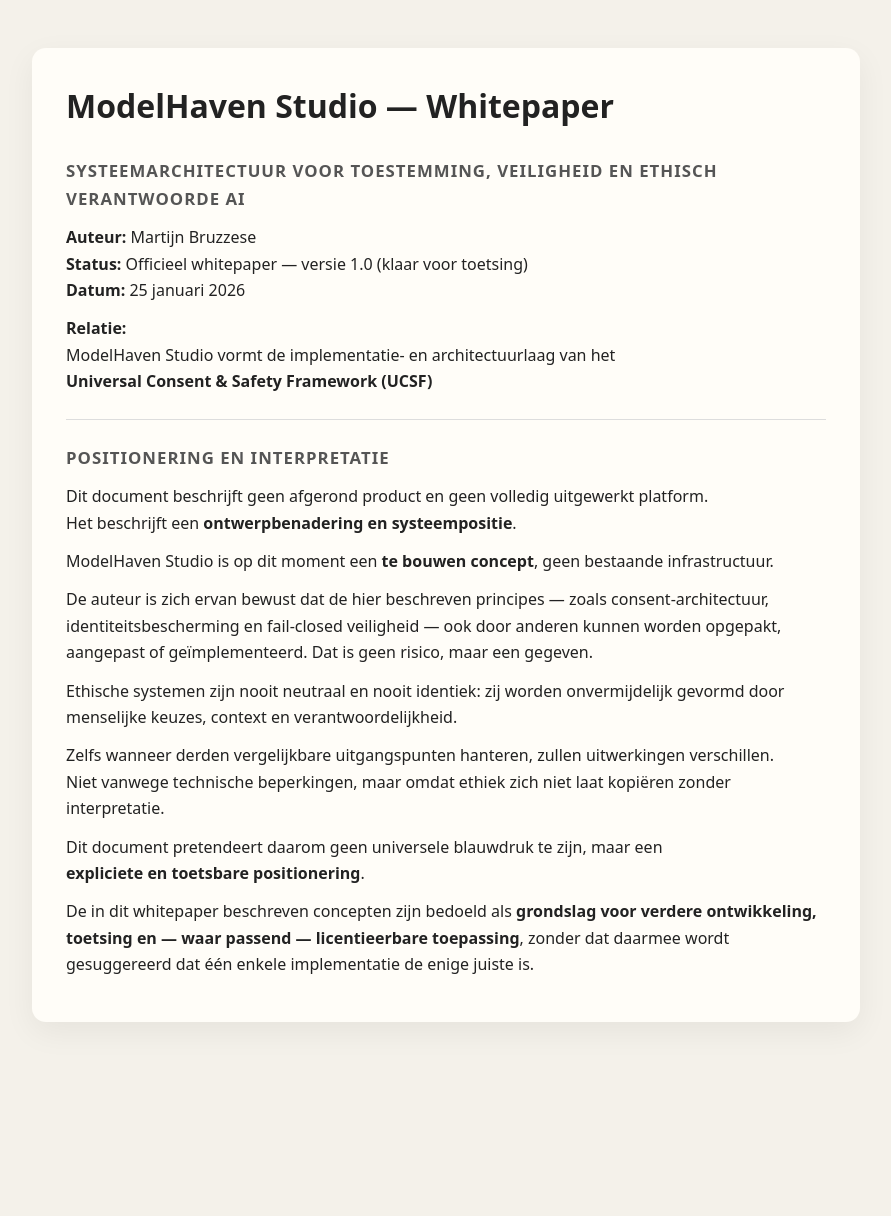
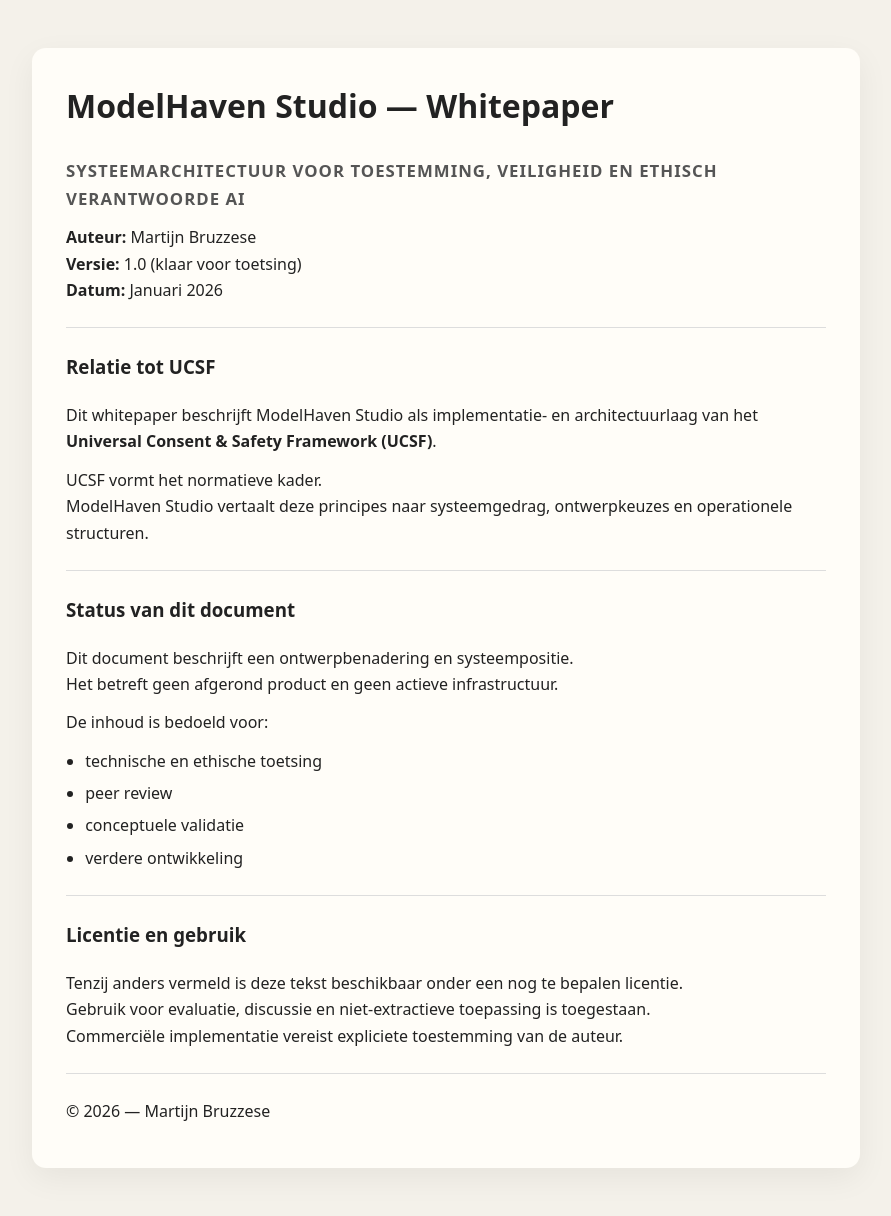
Before and after one commit to MartijnBruzzese/ModelHaven-Studio, a Jekyll site: the page built from WHITE_PAPERS/NL/MODELHAVEN_STUDIO_NL/00_COVER.md, in a window 1280 px wide. Shown: the whole page, without its empty margins (194-1085 px from the left). Built offline with Jekyll 4.4.1, drawn with Linux system fonts in a browser that asks for light colours; our own code applies the rules of GitHub Pages for plain Markdown files; before the commit the page ends 1070 px from its top, so only the background shows below that.

Commit message:
Update 00_COVER.md

```diff
--- a/WHITE_PAPERS/NL/MODELHAVEN_STUDIO_NL/00_COVER.md
+++ b/WHITE_PAPERS/NL/MODELHAVEN_STUDIO_NL/00_COVER.md
@@ -2,30 +2,41 @@
 ## Systeemarchitectuur voor Toestemming, Veiligheid en Ethisch Verantwoorde AI
 
 **Auteur:** Martijn Bruzzese
-**Status:** Officieel whitepaper — versie 1.0 (klaar voor toetsing)
-**Datum:** 25 januari 2026
-
-**Relatie:**
-ModelHaven Studio vormt de implementatie- en architectuurlaag van het
-**Universal Consent & Safety Framework (UCSF)**
+**Versie:** 1.0 (klaar voor toetsing)
+**Datum:** Januari 2026
 
 ---
 
-## Positionering en interpretatie
+### Relatie tot UCSF
 
-Dit document beschrijft geen afgerond product en geen volledig uitgewerkt platform.
-Het beschrijft een **ontwerpbenadering en systeempositie**.
+Dit whitepaper beschrijft ModelHaven Studio als implementatie- en architectuurlaag van het
+**Universal Consent & Safety Framework (UCSF)**.
 
-ModelHaven Studio is op dit moment een **te bouwen concept**, geen bestaande infrastructuur.
+UCSF vormt het normatieve kader.
+ModelHaven Studio vertaalt deze principes naar systeemgedrag, ontwerpkeuzes en operationele structuren.
 
-De auteur is zich ervan bewust dat de hier beschreven principes — zoals consent-architectuur, identiteitsbescherming en fail-closed veiligheid — ook door anderen kunnen worden opgepakt, aangepast of geïmplementeerd. Dat is geen risico, maar een gegeven.
+---
 
-Ethische systemen zijn nooit neutraal en nooit identiek: zij worden onvermijdelijk gevormd door menselijke keuzes, context en verantwoordelijkheid.
+### Status van dit document
 
-Zelfs wanneer derden vergelijkbare uitgangspunten hanteren, zullen uitwerkingen verschillen.
-Niet vanwege technische beperkingen, maar omdat ethiek zich niet laat kopiëren zonder interpretatie.
+Dit document beschrijft een ontwerpbenadering en systeempositie.
+Het betreft geen afgerond product en geen actieve infrastructuur.
 
-Dit document pretendeert daarom geen universele blauwdruk te zijn, maar een
-**expliciete en toetsbare positionering**.
+De inhoud is bedoeld voor:
 
-De in dit whitepaper beschreven concepten zijn bedoeld als **grondslag voor verdere ontwikkeling, toetsing en — waar passend — licentieerbare toepassing**, zonder dat daarmee wordt gesuggereerd dat één enkele implementatie de enige juiste is.
+- technische en ethische toetsing
+- peer review
+- conceptuele validatie
+- verdere ontwikkeling
+
+---
+
+### Licentie en gebruik
+
+Tenzij anders vermeld is deze tekst beschikbaar onder een nog te bepalen licentie.
+Gebruik voor evaluatie, discussie en niet-extractieve toepassing is toegestaan.
+Commerciële implementatie vereist expliciete toestemming van de auteur.
+
+---
+
+© 2026 — Martijn Bruzzese
```
